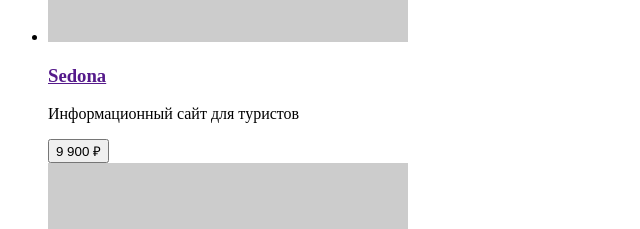
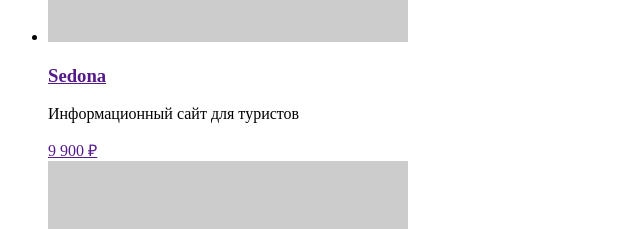
Before and after one commit to dmitry-ios/1483875-nerds-28, a plain HTML site: page catalog.html in a window 1280 px wide. Shown: the part 1020-1249 px from the top of the page, without its empty margins (0-640 px from the left). Drawn offline with Linux system fonts and the light colour scheme; placeholder pictures from the web are drawn by us.

Commit message:
Покупку шаблона сделал ссылкой.

```diff
--- a/catalog.html
+++ b/catalog.html
@@ -43,7 +43,7 @@
         <div>
           <h3><a href="">Sedona</a></h3>
           <p>Информационный сайт для туристов</p>
-          <button type="button">9 900 ₽</button>
+          <a href="">9 900 ₽</a>
         </div>
       </li>
 
```
